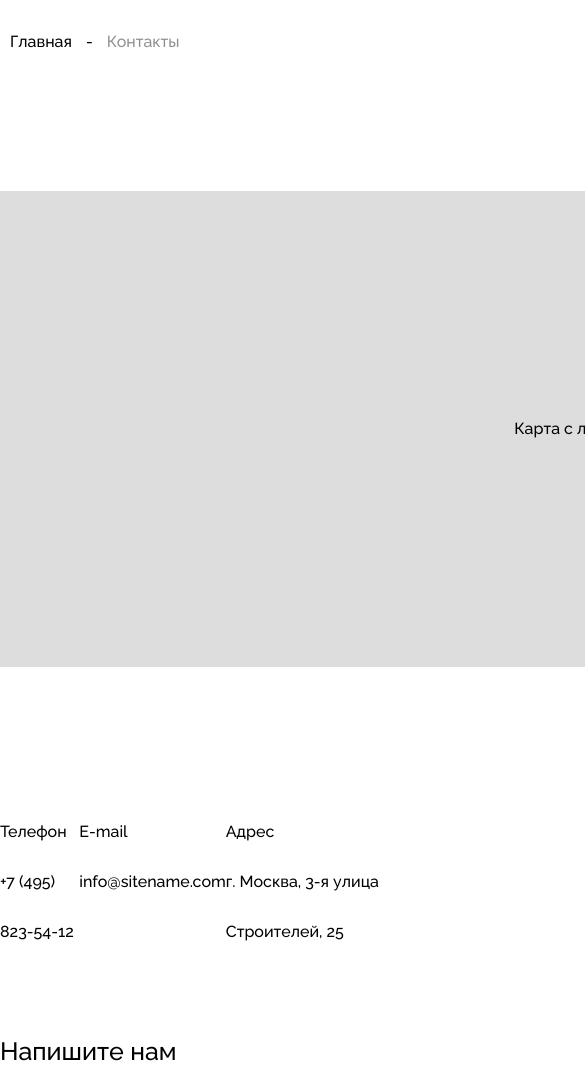
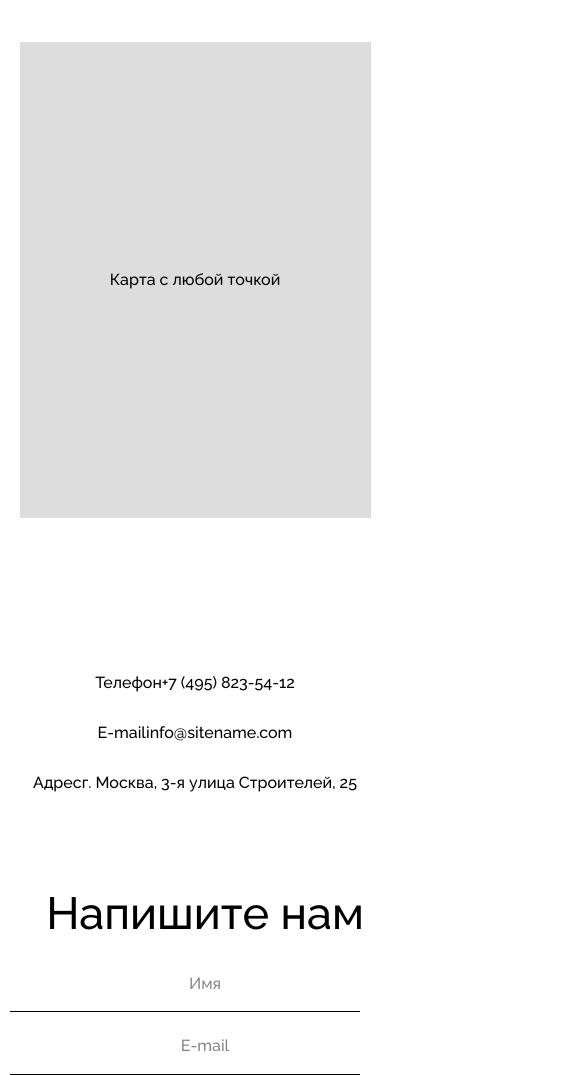
Before and after one commit to suzarm/templates, a website: page womazing/contact.html in a window 390 px wide. Shown: the part 222-1297 px from the top of the page, 585 px wide, since content can reach past the window. Drawn offline with Linux system fonts and the light colour scheme.

Commit message:
made responsive the contact page

```diff
--- a/womazing/contact.html
+++ b/womazing/contact.html
@@ -36,7 +36,7 @@
                 <div class="contact-info">
                     <img src="./img/Group.png" class="tel-num">
                     <a href="tel" class="tel-num">+7 (495) 823-54-12</a>
-                    <a href="basket.html"><img src="./img/Group2.png">
+                    <img src="./img/Group2.png" class="contact-img">
                 </div>
             </div>
             <div class="section-main">
--- a/womazing/styles/contact.css
+++ b/womazing/styles/contact.css
@@ -80,4 +80,34 @@
 
 @media only screen and (min-width: 390px) and (max-width: 1120px){
 
+    .section-main{
+        margin-top:0px;
+        text-align: center;
+    }
+    .section-main-title{
+        font-size:45px;
+        margin-bottom:10px;
+    }
+
+    .section-main-card{
+        margin-top:40px;
+        width:90%;
+    }
+
+    .section-main-card-content{
+        margin-top:0px;
+        flex-direction: column;
+        align-items: center;
+        justify-content: center;
+    }
+
+    .container-tel,.container-address,.container-e-mail{
+        display: flex;
+    }
+
+    .section-form{
+        width:100%;
+        text-align: center;
+        margin-inline:10px;
+    }
 }
--- a/womazing/styles/styles.css
+++ b/womazing/styles/styles.css
@@ -152,6 +152,7 @@ a{
     color:black;
     text-decoration: none;
 }
+
 .footer-soc-media i{
     font-size:22px;
     padding-inline:5px;
@@ -187,7 +188,6 @@ a{
         font-size:12px;
         margin:0px;
         padding:0px;
-        border:1px solid red;
     }
 
     .navbar-wrapper{
```
